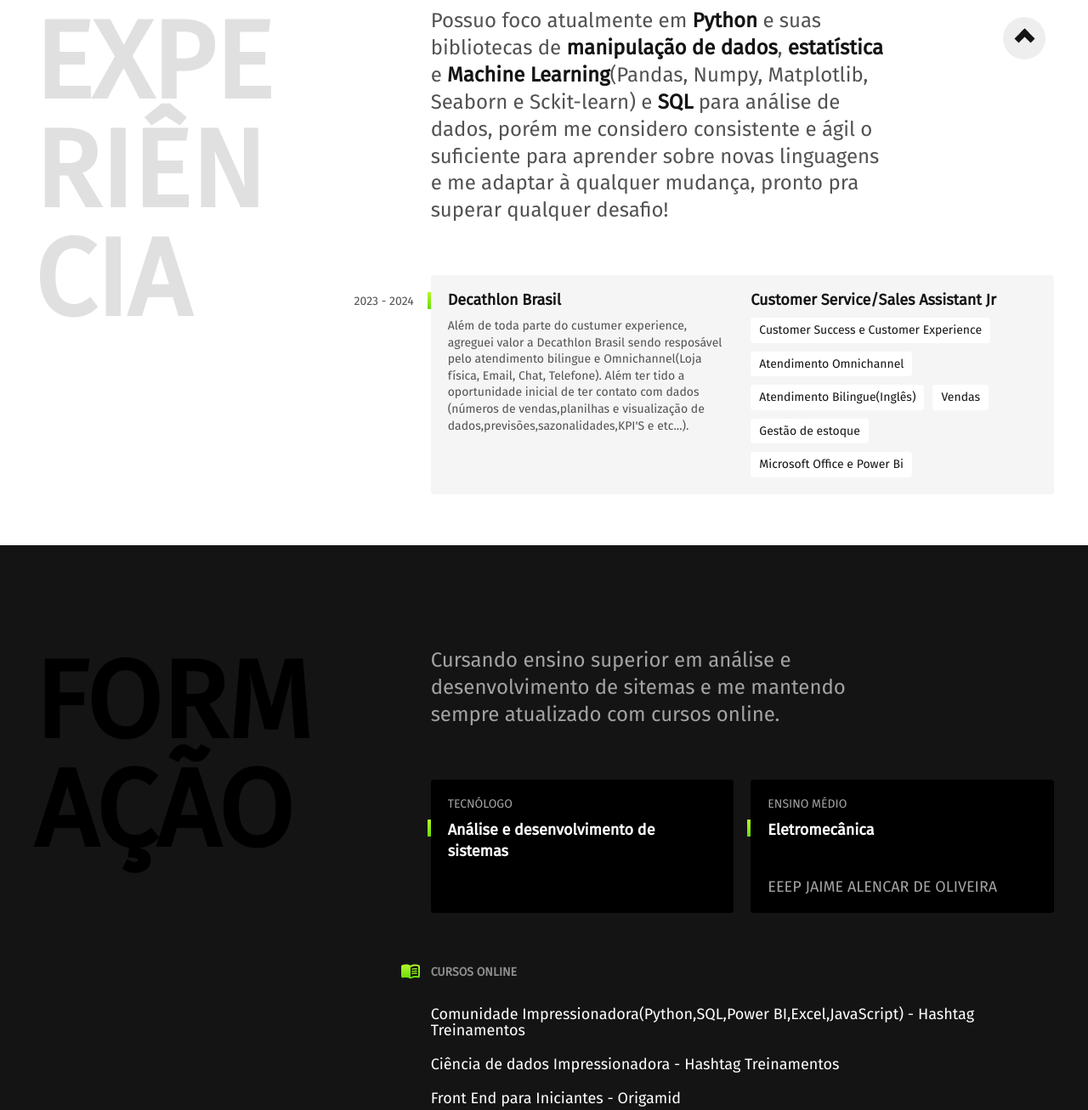
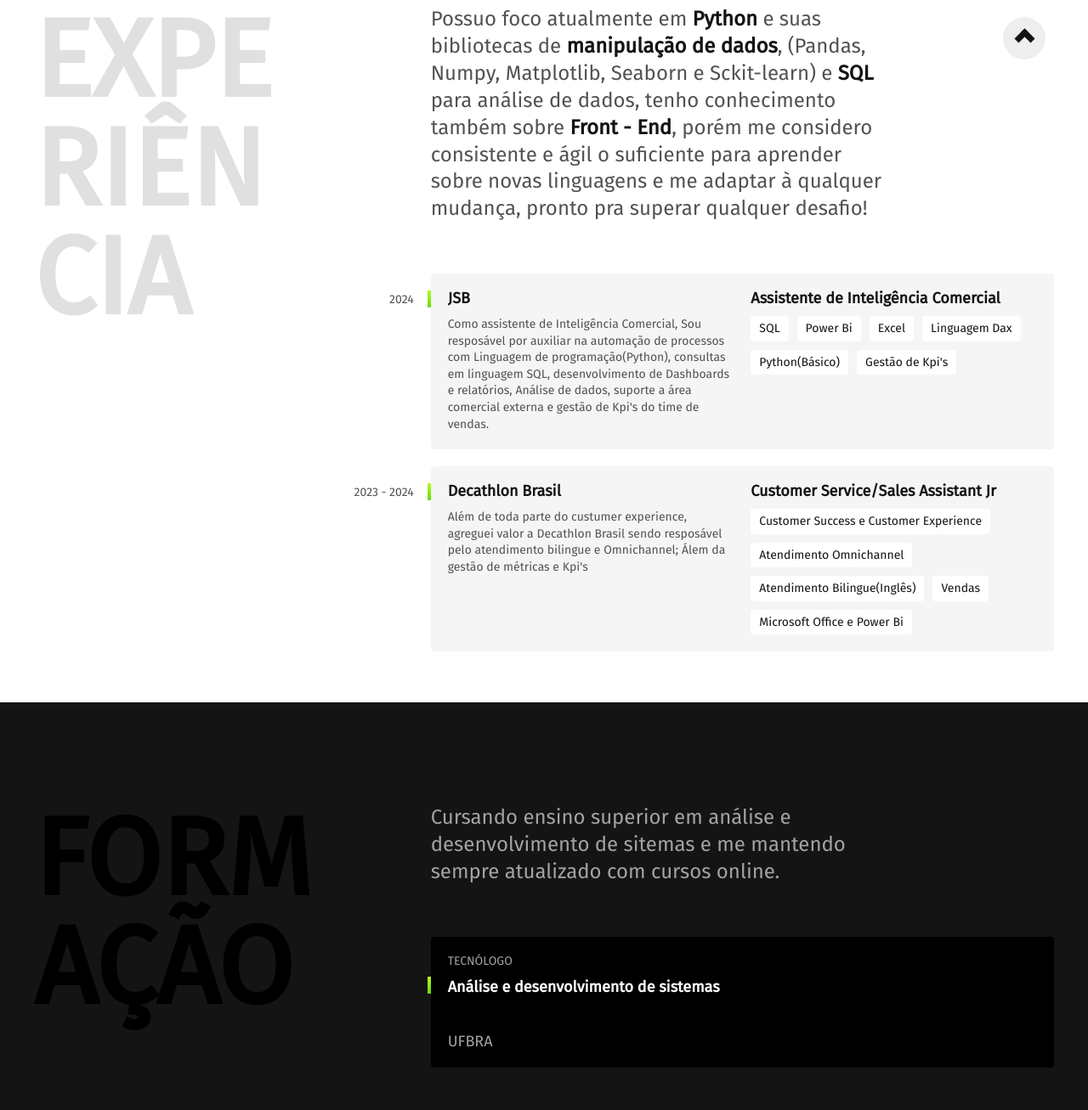
Before and after one commit to luantavaresc/Curriculo-Online, a plain HTML site: page index.html in a window 1280 px wide. Shown: the part 680-1987 px from the top of the page at 85% size. Drawn offline with Linux system fonts and the light colour scheme; a script that the page names is missing.

Commit message:
Atualização geral

```diff
--- a/index.html
+++ b/index.html
@@ -2,13 +2,16 @@
 <html lang="en">
     <head>
         <meta charset="UTF-8" />
-        <meta http-equiv="X-UA-Compatible" content="IE=edge">
+        <meta http-equiv="X-UA-Compatible" content="IE=edge" />
         <meta name="viewport" content="width=device-width, initial-scale=1.0" />
         <title>Luan Tavares - cv</title>
         <link rel="stylesheet" href="./css/style.css" />
-        <link rel="preconnect" href="https://fonts.googleapis.com">
-        <link rel="preconnect" href="https://fonts.gstatic.com" crossorigin>
-        <link href="https://fonts.googleapis.com/css2?family=Fira+Sans&family=Ubuntu:ital,wght@0,300;0,400;0,500;0,700;1,300;1,400;1,500;1,700&display=swap" rel="stylesheet">
+        <link rel="preconnect" href="https://fonts.googleapis.com" />
+        <link rel="preconnect" href="https://fonts.gstatic.com" crossorigin />
+        <link
+            href="https://fonts.googleapis.com/css2?family=Fira+Sans&family=Ubuntu:ital,wght@0,300;0,400;0,500;0,700;1,300;1,400;1,500;1,700&display=swap"
+            rel="stylesheet"
+        />
     </head>
     <body>
         <header class="header">
@@ -22,11 +25,11 @@
             </nav>
         </header>
         <main class="introducao">
-            <img src="./img/foto de perfil bike.jpg" alt="luanzinho" />
+            <img src="./img/foto_perfil.png" alt="luanzinho" />
             <div>
                 <h2>
-                    Data Science <br />
-                    Student
+                  Estudante de  <br />
+                  Tecnologia
                 </h2>
                 <p>Localizado em Fortaleza - CE</p>
             </div>
@@ -35,30 +38,57 @@
         <section class="experiencia" id="experiencia" aria-label="Experiência">
             <h3 class="subtitulo">Experiência</h3>
             <div>
-      <p class="experiencia-texto">Possuo foco atualmente em <strong>Python</strong> e suas bibliotecas de <Strong>manipulação de dados</Strong>,
-        <strong>estatística</strong> e <strong>Machine Learning</strong>(Pandas, Numpy, Matplotlib, Seaborn e Sckit-learn)
-        e <strong>SQL</strong> para análise de dados, porém me considero consistente e ágil o
-        suficiente para aprender sobre novas linguagens e me adaptar à qualquer mudança,
-        pronto pra superar qualquer desafio! </p>
+                <p class="experiencia-texto">
+                    Possuo foco atualmente em <strong>Python</strong> e suas
+                    bibliotecas de <strong>manipulação de dados</strong>,
+                    </strong>(Pandas, Numpy, Matplotlib,
+                    Seaborn e Sckit-learn) e <strong>SQL</strong> para análise
+                    de dados, tenho conhecimento também sobre <strong>Front - End</strong>, porém me
+                    considero consistente e ágil o suficiente
+                    para aprender sobre novas linguagens e me adaptar à qualquer
+                    mudança, pronto pra superar qualquer desafio!
+                </p>
 
+                <div class="empresa">
+                    <span class="empresa-ano">2024</span>
+                    <h3 class="empresa-titulo">JSB</h3>
+                    <span class="empresa-titulo">
+                        Assistente de Inteligência Comercial</span
+                    >
+                    <p class="empresa-texto">
+                     Como assistente de Inteligência Comercial, Sou resposável por auxiliar na automação de
+                     processos com Linguagem de programação(Python), consultas em linguagem SQL,
+                     desenvolvimento de Dashboards e relatórios, Análise de dados,
+                      suporte a área comercial externa e gestão de Kpi's do time de vendas.
+
+                    </p>
+                    <ul class="empresa-habilidades">
+                        <li>SQL</li>
+                        <li>Power Bi</li>
+                        <li>Excel</li>
+                        <li>Linguagem Dax</li>
+                        <li>Python(Básico)</li>
+                        <li>Gestão de Kpi's</li>
+                    </ul>
+                </div>
                 <div class="empresa">
                   <span class="empresa-ano">2023 - 2024</span>
                   <h3 class="empresa-titulo">Decathlon Brasil</h3>
                   <span class="empresa-titulo">
-            Customer Service/Sales Assistant Jr</span>
-        <p class="empresa-texto">Além de toda parte do custumer experience, agreguei valor a Decathlon Brasil
-            sendo resposável pelo atendimento bilingue e Omnichannel(Loja física, Email, Chat,
-            Telefone). Além ter tido a oportunidade inicial de ter contato com dados
-            (números de vendas,planilhas e visualização de dados,previsões,sazonalidades,KPI'S e etc...).
+                      Customer Service/Sales Assistant Jr</span
+                  >
+                  <p class="empresa-texto">
+                      Além de toda parte do custumer experience, agreguei
+                      valor a Decathlon Brasil sendo resposável pelo
+                      atendimento bilingue e Omnichannel; Álem da gestão de métricas e Kpi's
+
                   </p>
                   <ul class="empresa-habilidades">
                       <li>Customer Success e Customer Experience</li>
                       <li>Atendimento Omnichannel</li>
                       <li>Atendimento Bilingue(Inglês)</li>
                       <li>Vendas</li>
-          <li>Gestão de estoque</li>
                       <li>Microsoft Office e Power Bi</li>
-
                   </ul>
               </div>
         </section>
@@ -69,19 +99,18 @@
 
                 <div>
                     <p class="formacao-texto">
-          Cursando ensino superior em análise e desenvolvimento de sitemas e me mantendo sempre atualizado com cursos online.
+                        Cursando ensino superior em análise e desenvolvimento de
+                        sitemas e me mantendo sempre atualizado com cursos
+                        online.
                     </p>
 
                     <ul class="faculdade-lista">
                         <li class="faculdade">
                             <span class="faculdade-tipo">Tecnólogo</span>
-            <h3 class="faculdade-curso">Análise e desenvolvimento de sistemas</h3>
-            <span class="faculdade-instituicao"></span>
-          </li>
-          <li class="faculdade">
-            <span class="faculdade-tipo">Ensino Médio</span>
-            <h3 class="faculdade-curso">Eletromecânica</h3>
-            <span class="faculdade-instituicao">EEEP JAIME ALENCAR DE OLIVEIRA</span>
+                            <h3 class="faculdade-curso">
+                                Análise e desenvolvimento de sistemas
+                            </h3>
+                            <span class="faculdade-instituicao">UFBRA</span>
                         </li>
                     </ul>
 
@@ -89,13 +118,24 @@
                         <div class="cursos">
                             <h3>Cursos Online</h3>
                             <ul>
-              <li>Comunidade Impressionadora(Python,SQL,Power BI,Excel,JavaScript) - Hashtag Treinamentos</li>
-              <li>Ciência de dados Impressionadora - Hashtag Treinamentos</li>
-              <li>Front End para Iniciantes - Origamid </li>
                                 <li>
-                Fundamentos de Linguagem Python para
-                Análise de Dados e Data Science - Nível Intermediário - Data Science Academy</li>
-                <li>Desenvolvimento Ágil de Software - Linkedin Learning</li>
+                                    Comunidade Impressionadora(Python,SQL,Power
+                                    BI,Excel,JavaScript) - Hashtag Treinamentos
+                                </li>
+                                <li>
+                                    Ciência de dados Impressionadora - Hashtag
+                                    Treinamentos
+                                </li>
+                                <li>Front End para Iniciantes - Origamid</li>
+                                <li>
+                                    Fundamentos de Linguagem Python para Análise
+                                    de Dados e Data Science - Nível
+                                    Intermediário - Data Science Academy
+                                </li>
+                                <li>
+                                    Desenvolvimento Ágil de Software - Linkedin
+                                    Learning
+                                </li>
                             </ul>
                         </div>
 
@@ -118,19 +158,32 @@
 
         <footer class="footer" id="contato">
             <div class="footer-container">
-      <p class="footer-texto">Aqui você pode dar uma olhada no meu github(para ver meus estudos e projetos)
-        ou linkedin. Estou disponivel para qualquer conversa, See you around.👋</p>
+                <p class="footer-texto">
+                    Aqui você pode dar uma olhada no meu github(para ver meus
+                    estudos e projetos) ou linkedin. Estou disponivel para
+                    qualquer conversa, See you around.👋
+                </p>
                 <ul class="footer-contato">
                     <li>luantavares.c@hotmail.com</li>
                     <li>+55 85 99666-2506</li>
-        <li><a href="https://www.linkedin.com/in/luan-tavares-c/">Linkedin</a></li>
-        <li><a href="https://github.com/luantavaresc">Github</a></li>
+                    <li>
+                        <a href="https://www.linkedin.com/in/luan-tavares-c/"
+                            >Linkedin</a
+                        >
+                    </li>
+                    <li>
+                        <a href="https://github.com/luantavaresc">Github</a>
+                    </li>
                 </ul>
-      <p class="footer-copy">“You are going to be all right. You just stumbled over a stone in the road. It means nothing. Your goal lies far beyond this. Does not it? I am sure you will overcome this. You will walk again… soon.” – Guts - Berserk</p>
+                <p class="footer-copy">
+                    “You are going to be all right. You just stumbled over a
+                    stone in the road. It means nothing. Your goal lies far
+                    beyond this. Does not it? I am sure you will overcome this.
+                    You will walk again… soon.” – Guts - Berserk
+                </p>
             </div>
         </footer>
 
         <script src="/script.js"></script>
-
     </body>
 </html>
```
Also changed, not shown: img/foto de perfil bike.jpg (deleted), img/foto_perfil.png (added). Lines whose indentation alone changed are shown as unchanged.
